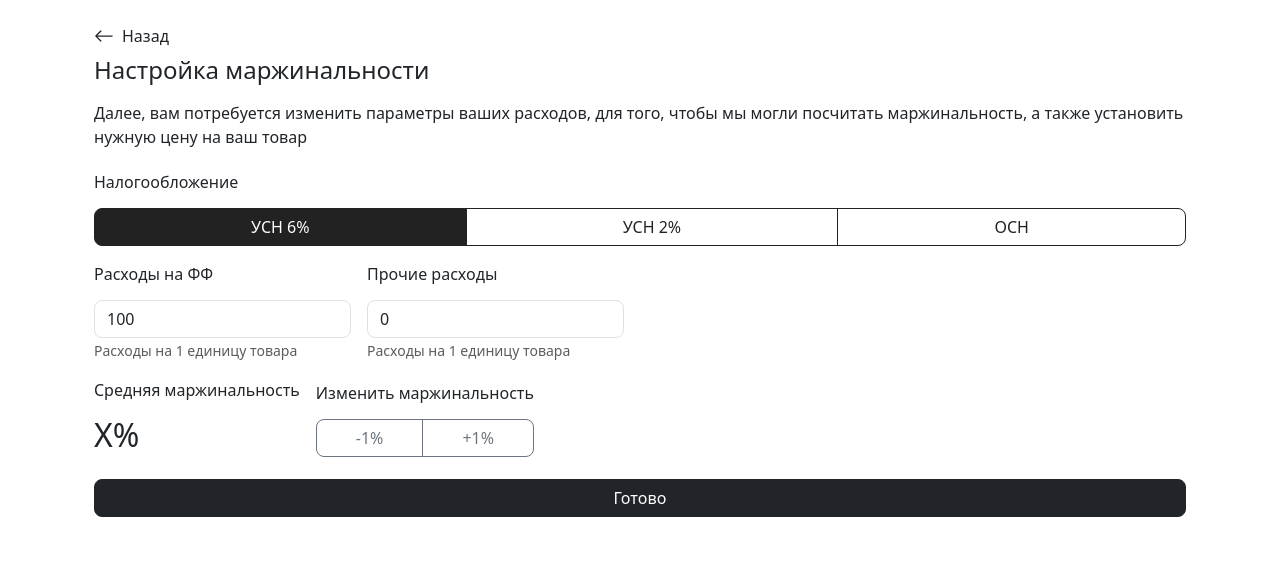
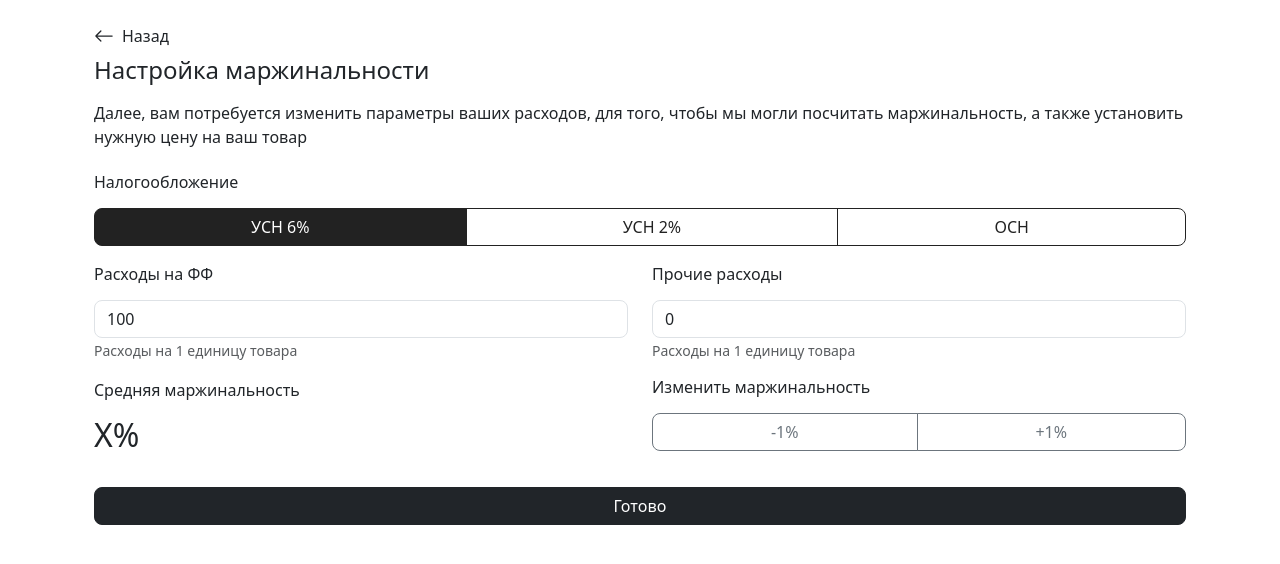
Before and after one commit to Nihuaway00/capcan-front, a React (Create React App) app: page /set/margin in a window 1280 px wide. Shown: the top 564 px of the page. Built offline with nearby package versions, Linux system fonts and the light colour scheme.

Commit message:
change stack to grid

```diff
--- a/src/features/MarginSettingsForm.jsx
+++ b/src/features/MarginSettingsForm.jsx
@@ -1,4 +1,4 @@
-import {Button, ButtonGroup, Form, Row, Stack} from "react-bootstrap";
+import {Button, ButtonGroup, Col, Container, Form, Row, Stack} from "react-bootstrap";
 import React, {useState} from "react";
 
 export function MarginSettingsForm() {
@@ -17,37 +17,39 @@ export function MarginSettingsForm() {
     };
 
     return (
+        <Stack gap={3}>
             <Stack>
                 <Form.Group className="mb-3">
-                <Row>
-                    <Form.Label><h6>Налогообложение</h6></Form.Label>
+                    <Stack>
+                        <Form.Label>
+                            <h6>Налогообложение</h6>
+                        </Form.Label>
                         <ButtonGroup>
                             <Button
                                 variant={taxSystem === 'УСН 6%' ? 'primary' : 'outline-primary'}
                                 value="УСН 6%"
-                            onClick={() => setTaxSystem('УСН 6%')}
-                        >
+                                onClick={() => setTaxSystem('УСН 6%')}>
                                 УСН 6%
                             </Button>
                             <Button
                                 variant={taxSystem === 'УСН 2%' ? 'primary' : 'outline-primary'}
                                 value="УСН 2%"
-                            onClick={() => setTaxSystem('УСН 2%')}
-                        >
+                                onClick={() => setTaxSystem('УСН 2%')}>
                                 УСН 2%
                             </Button>
                             <Button
                                 variant={taxSystem === 'ОСН' ? 'primary' : 'outline-primary'}
                                 value="ОСН"
-                            onClick={() => setTaxSystem('ОСН')}
-                        >
+                                onClick={() => setTaxSystem('ОСН')}>
                                 ОСН
                             </Button>
                         </ButtonGroup>
-                </Row>
+                    </Stack>
                 </Form.Group>
 
-            <Stack direction="horizontal" gap={3}>
+                <Stack>
+                    <Row>
+                        <Col>
                             <Form.Group className="mb-3">
                                 <Form.Label><h6>Расходы на ФФ</h6></Form.Label>
                                 <Form.Control
@@ -57,7 +59,8 @@ export function MarginSettingsForm() {
                                 />
                                 <Form.Text className="text-muted">Расходы на 1 единицу товара</Form.Text>
                             </Form.Group>
-
+                        </Col>
+                        <Col>
                             <Form.Group className="mb-3">
                                 <Form.Label>
                                     <h6>Прочие расходы</h6>
@@ -69,14 +72,16 @@ export function MarginSettingsForm() {
                                 />
                                 <Form.Text className="text-muted">Расходы на 1 единицу товара</Form.Text>
                             </Form.Group>
-            </Stack>
-
-            <Stack direction="horizontal" gap={3}>
+                        </Col>
+                    </Row>
+                    <Row>
+                        <Col>
                             <Form.Group className="mb-3">
                                 <Form.Label><h6>Средняя маржинальность</h6></Form.Label>
                                 <h2>{averageMargin}</h2>
                             </Form.Group>
-
+                        </Col>
+                        <Col>
                             <Form.Group className="mb-3">
                                 <Stack>
                                     <Form.Label><h6>Изменить маржинальность</h6></Form.Label>
@@ -94,8 +99,10 @@ export function MarginSettingsForm() {
                                     </ButtonGroup>
                                 </Stack>
                             </Form.Group>
+                        </Col>
+                    </Row>
                 </Stack>
-
+            </Stack>
             <Button variant="dark">Готово</Button>
         </Stack>
     )
```
Lines whose indentation alone changed are shown as unchanged.
